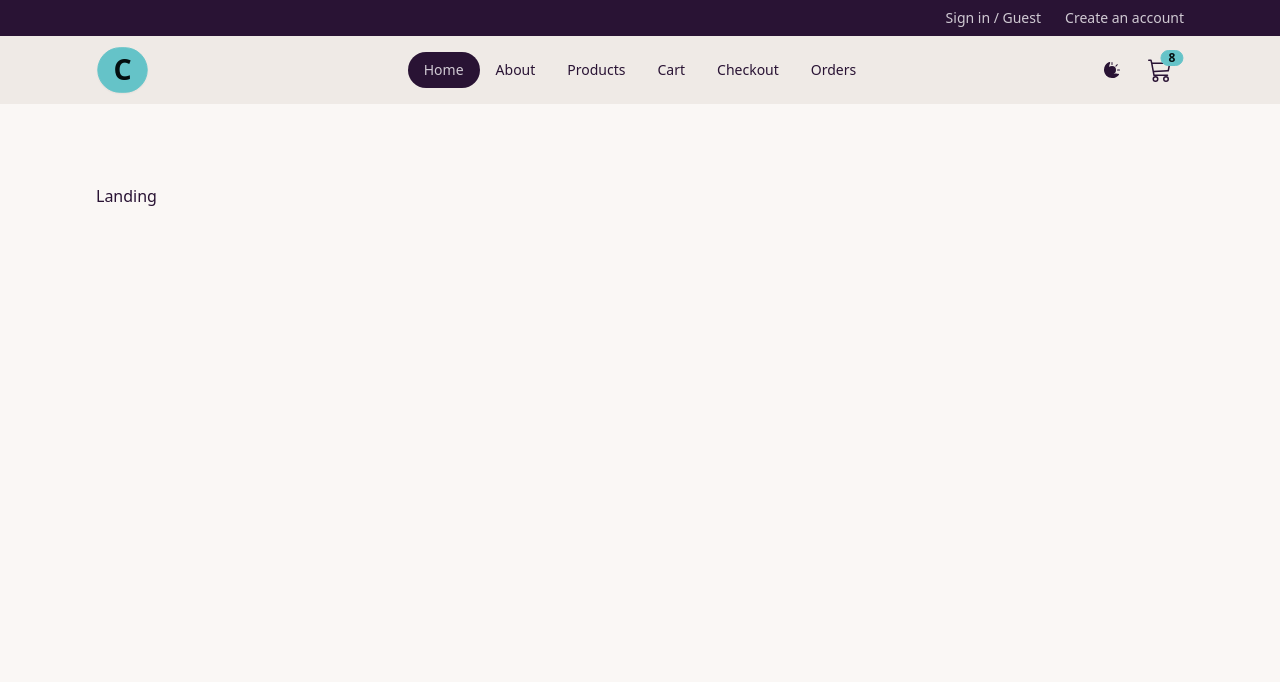
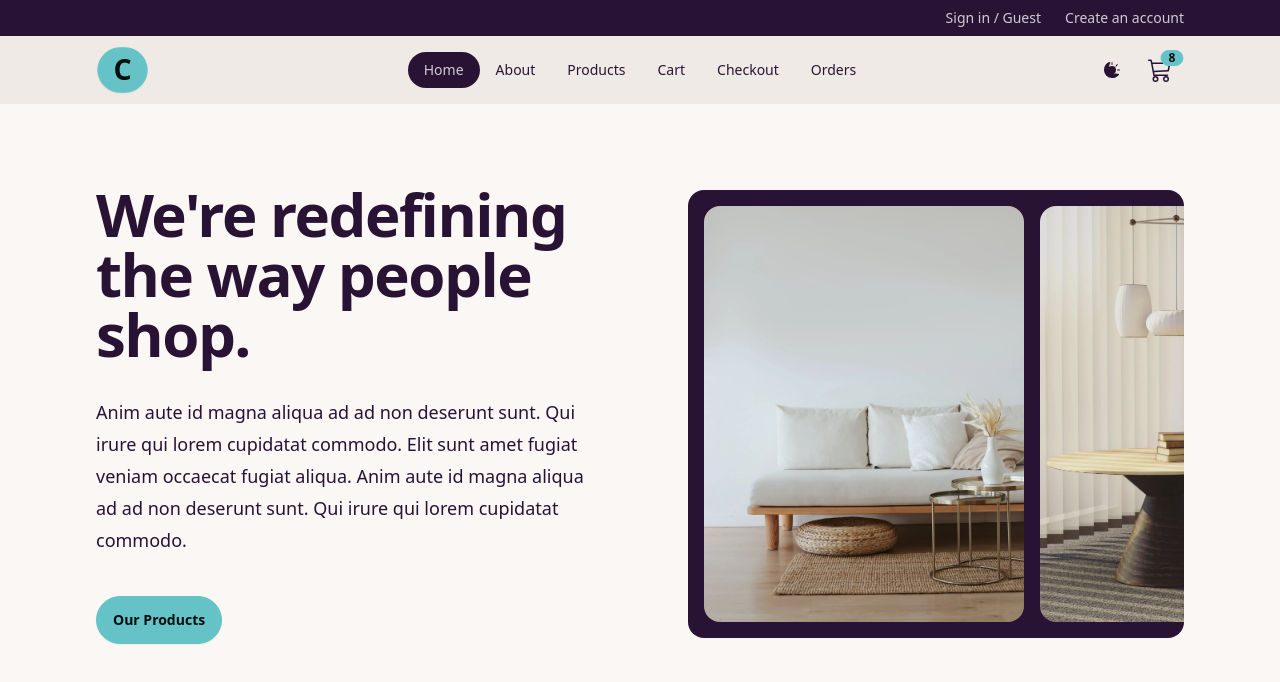
Before and after one commit to JSnata/cozy-store, a React (Vite) app: page / in a window 1280 px wide. Shown: the top 682 px of the page. Built offline with nearby package versions, Linux system fonts and the light colour scheme.

Commit message:
feat: add hero component

```diff
--- /dev/null
+++ b/src/components/Hero.jsx
@@ -0,0 +1,45 @@
+import { Link } from 'react-router-dom';
+
+import hero1 from '../assets/hero1.webp';
+import hero2 from '../assets/hero2.webp';
+import hero3 from '../assets/hero3.webp';
+import hero4 from '../assets/hero4.webp';
+
+const carouselImages = [hero1, hero2, hero3, hero4];
+const Hero = () => {
+  return (
+    <div className=' grid grid-cols-1 lg:grid-cols-2 gap-24 items-center'>
+      <div>
+        <h1 className='max-w-2xl text-4xl font-bold tracking-tight  sm:text-6xl '>
+
+          We're redefining the way people shop.
+        </h1>
+
+        <p className='mt-8 max-w-xl text-lg leading-8'>
+          Anim aute id magna aliqua ad ad non deserunt sunt. Qui irure qui lorem
+          cupidatat commodo. Elit sunt amet fugiat veniam occaecat fugiat
+          aliqua. Anim aute id magna aliqua ad ad non deserunt sunt. Qui irure
+          qui lorem cupidatat commodo.
+        </p>
+        <div className='mt-10 '>
+          <Link to='products' className='btn btn-primary '>
+            Our Products
+          </Link>
+        </div>
+      </div>
+      <div className='hidden  h-[28rem] lg:carousel carousel-center   p-4 space-x-4 bg-neutral rounded-box'>
+        {carouselImages.map((image, index) => {
+          return (
+            <div key={image} className='carousel-item'>
+              <img
+                src={image}
+                className='rounded-box h-full w-80  object-cover'
+              />
+            </div>
+          );
+        })}
+      </div>
+    </div>
+  );
+};
+export default Hero;
--- a/src/components/index.js
+++ b/src/components/index.js
@@ -2,3 +2,4 @@
 export { default as SubmitButton } from './SubmitButton';
 export { default as Header } from './Header';
 export { default as Navbar } from './Navbar';
+export { default as Hero } from './Hero';
--- a/src/pages/Landing.jsx
+++ b/src/pages/Landing.jsx
@@ -1,9 +1,10 @@
 import React from 'react'
+import { Hero } from '../components'
 
 const Landing = () => {
-  return (
-    <div>Landing</div>
-  )
+  return <>
+      <Hero />
+    </>
 }
 
 export default Landing
```
